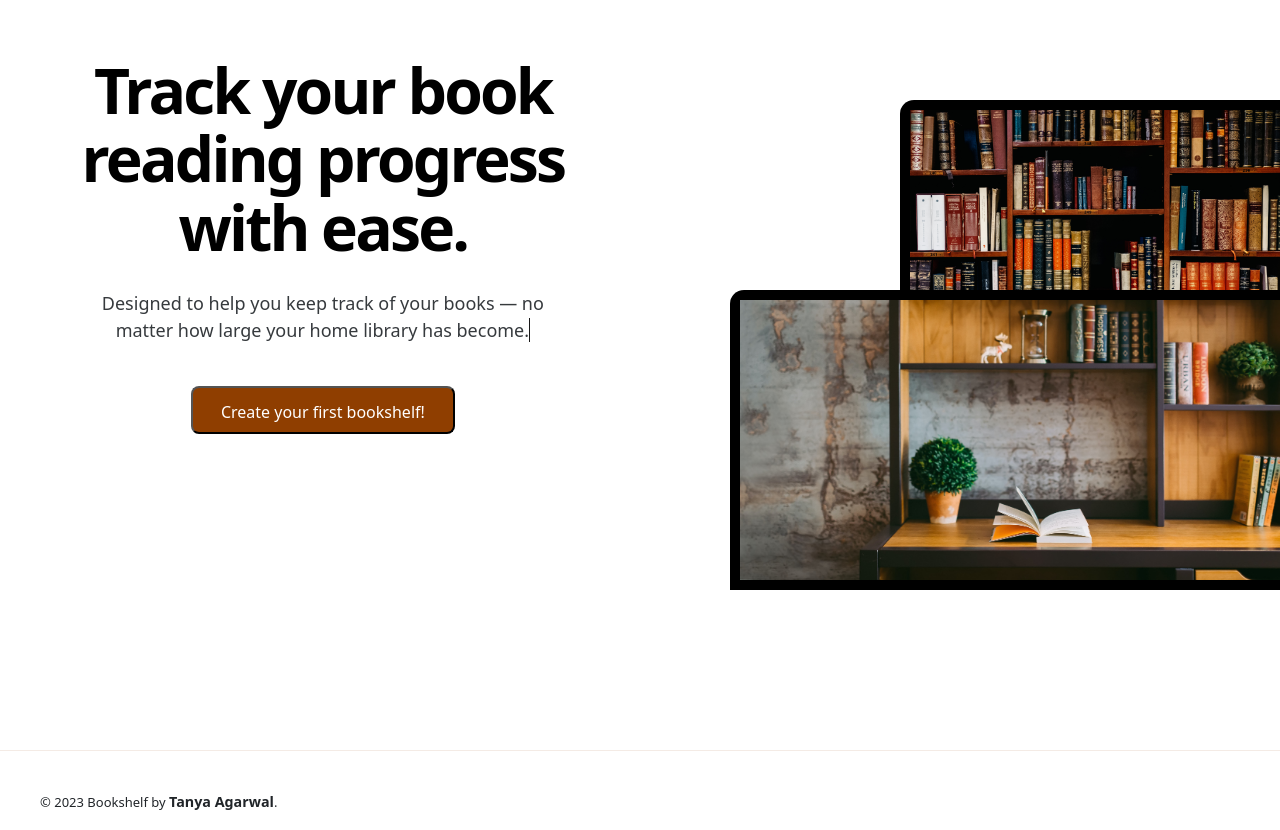
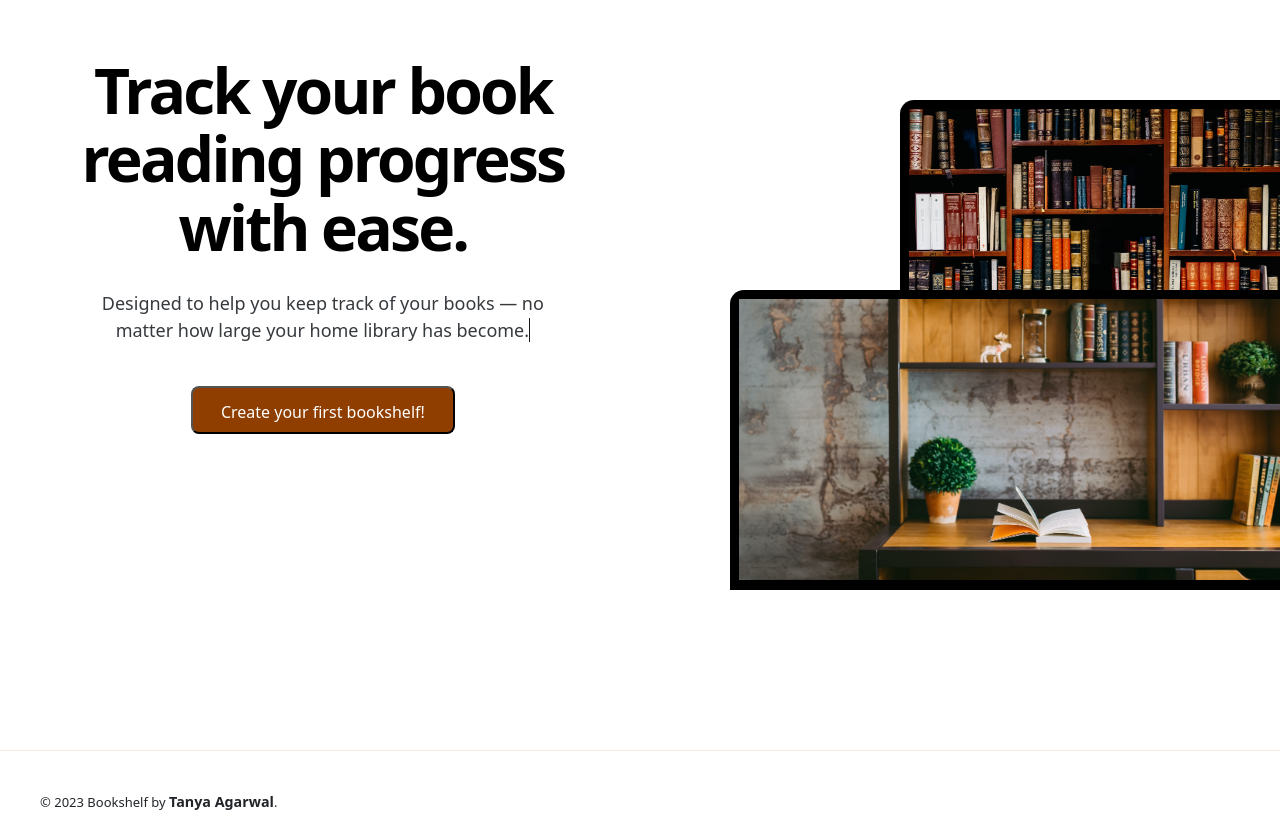
Before and after one commit to tanya21ag/bookshelf, a Django app: page / in a window 1280 px wide. Shown: the part 65-895 px from the top of the page. Run offline with Django 4.2, Linux system fonts and the light colour scheme.

Commit message:
edited home

```diff
--- a/static/css/style.css
+++ b/static/css/style.css
@@ -117,8 +117,8 @@ body {
 
 .img1,
 .img2 {
-  border-top: 10px solid black;
-  border-left: 10px solid black;
+  border-top: 9px solid black;
+  border-left: 9px solid black;
   border-radius: 14px 0 0 0;
 }
 
```
